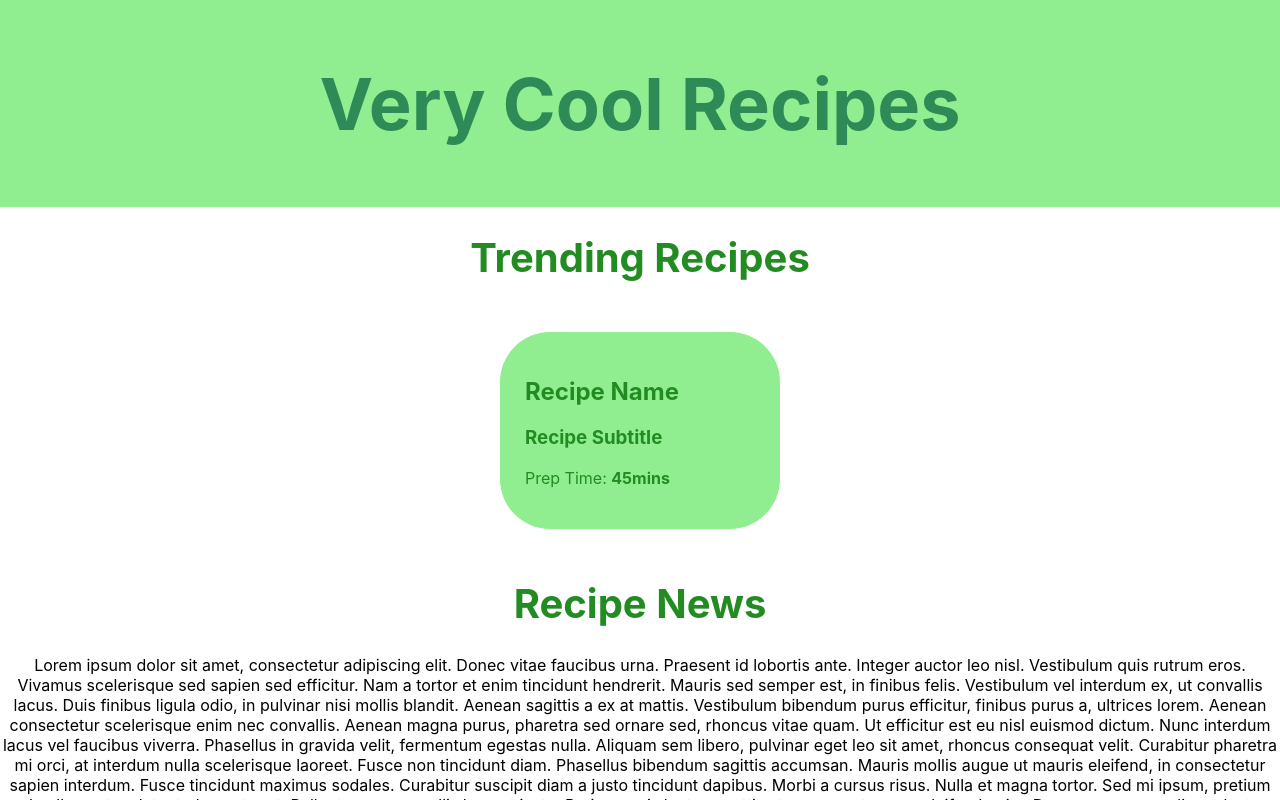
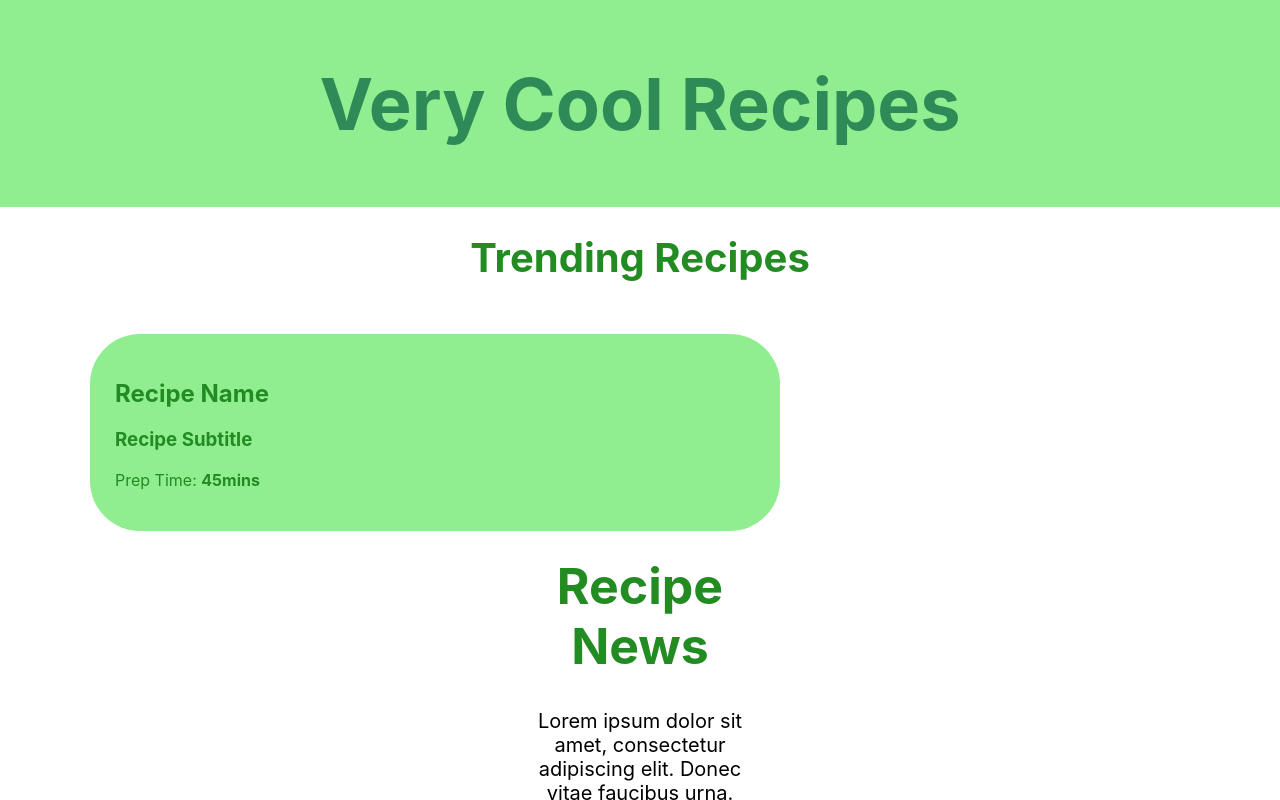
Before and after one commit to Isaak-pixel/mult214-a3, a React (Create React App) app: page / in a window 1280 px wide. Shown: the top 800 px of the page. Built offline with nearby package versions, Linux system fonts and the light colour scheme.

Commit message:
added styling for the images, rating, ratingNum and news classes The image and recipe div now are side by side

```diff
--- a/src/App.css
+++ b/src/App.css
@@ -15,11 +15,33 @@ h1 {
   font-size: 250%;
 }
 
+img {
+float: left;
+margin: 20px;
+}
+
 .recipe {
   text-align: left;
   background-color: lightgreen;
   color: forestgreen;
+  margin: 25px 500px;
+  padding: 25px;
+  border-radius: 50px;
+  float: right;
+  width: 50%;
+}
+
+.rating {
+  font-size: 175%;
+  margin: -5px;
+}
+
+.ratingNum {
+  font-size: 70%;
+}
+
+.news {
   margin: 50px 500px;
   padding: 25px;
-  border-radius: 50px;
+  font-size: 125%;
 }
```
